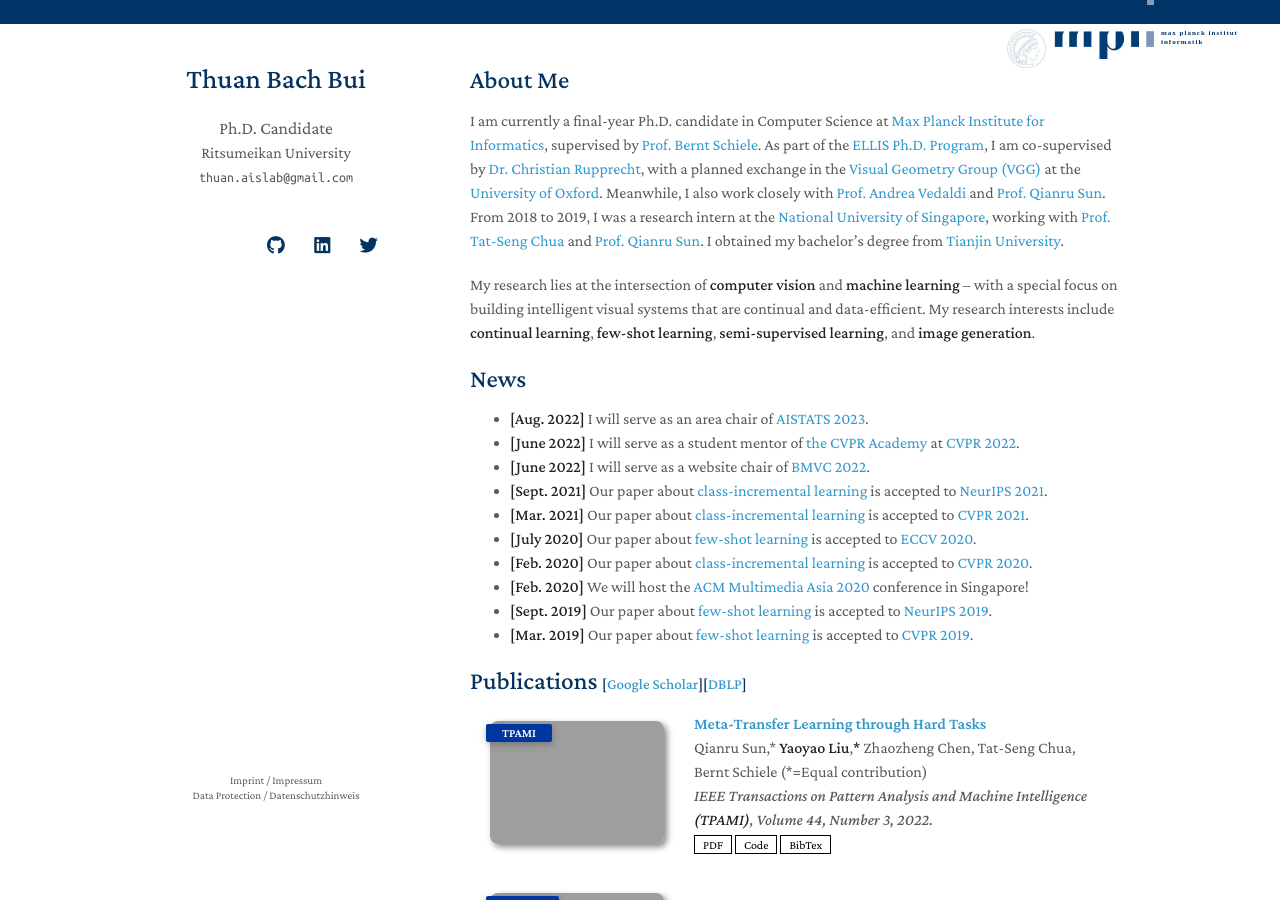
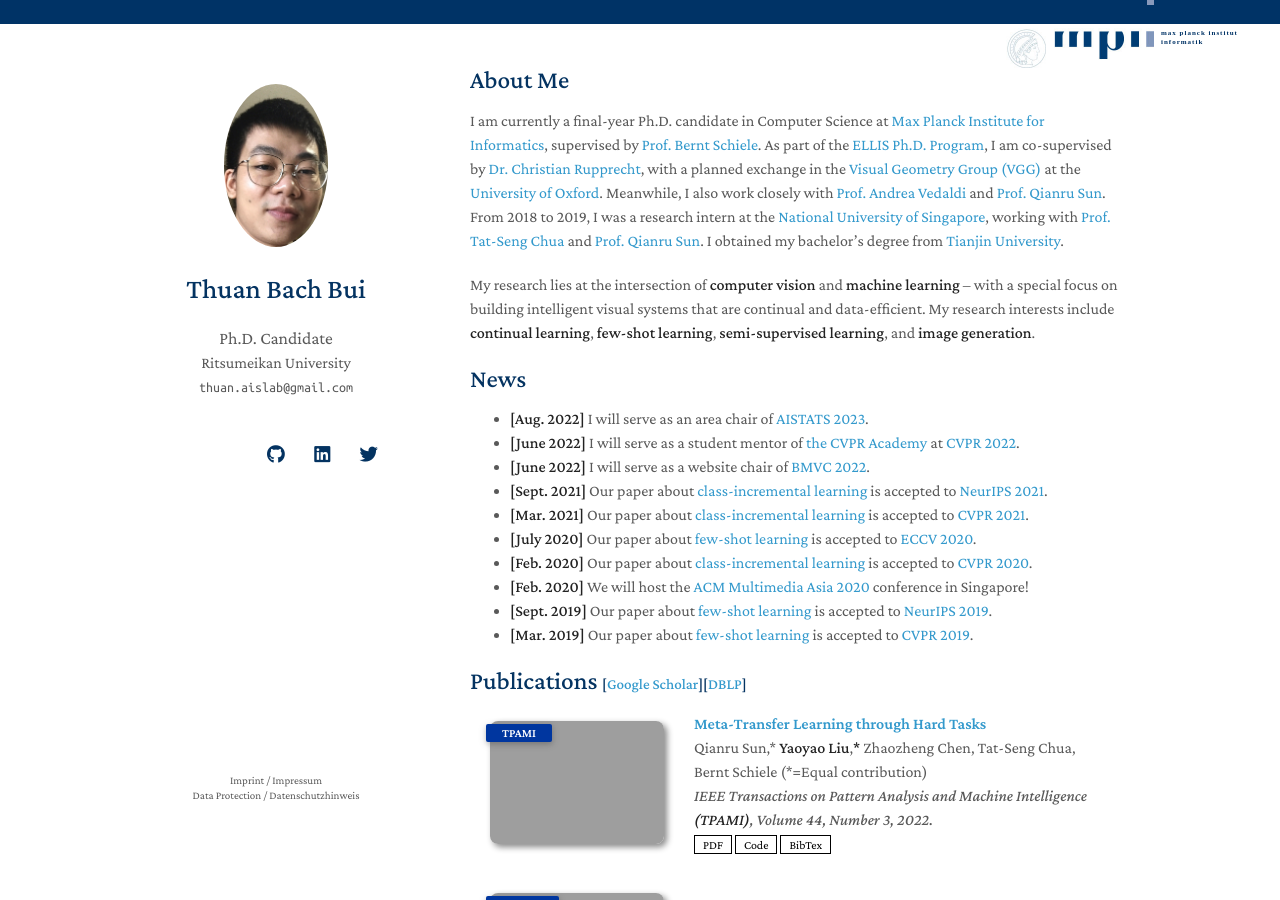
Before and after one commit to thuanbb/thuanbb.github.io, a Jekyll site: the page built from index.md, in a window 1280 px wide and 900 px high. Built offline with Jekyll 4.4.1, drawn with Linux system fonts in a browser that asks for light colours; nearby versions of some CDN libraries; comment, search, counter and statistics services are not loaded; a style sheet for code colours, icons or effects is not loaded; our own code applies the rules of GitHub Pages for plain Markdown files; grey boxes are pictures that could not be loaded.

Commit message:
Update _config.yml

```diff
--- a/_config.yml
+++ b/_config.yml
@@ -9,7 +9,7 @@ cv_link:
 github_link: https://github.com/thuanaislab/
 linkedin:
 twitter: https://twitter.com/thuanth09269912/
-avatar:
+avatar: https://github.com/thuanbb/thuanbb.github.io/blob/main/assets/img/image.jpg
 google_analytics: UA-111540567-4
 favicon: ./assets/img/favicon.png
 favicon_dark: ./assets/img/favicon-dark.png
```
